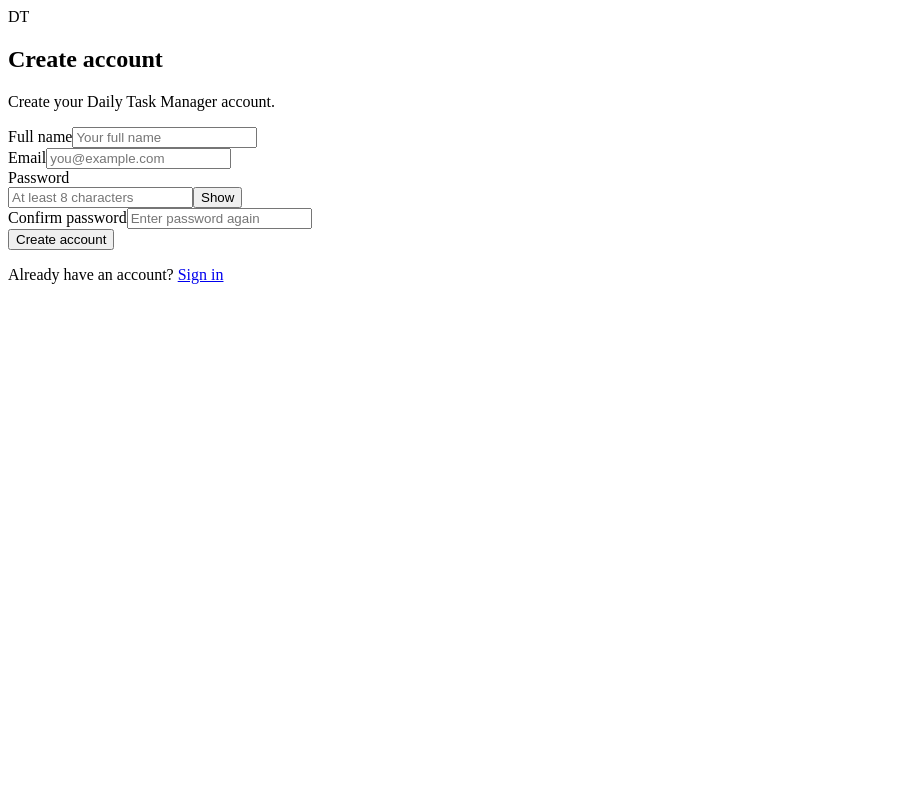
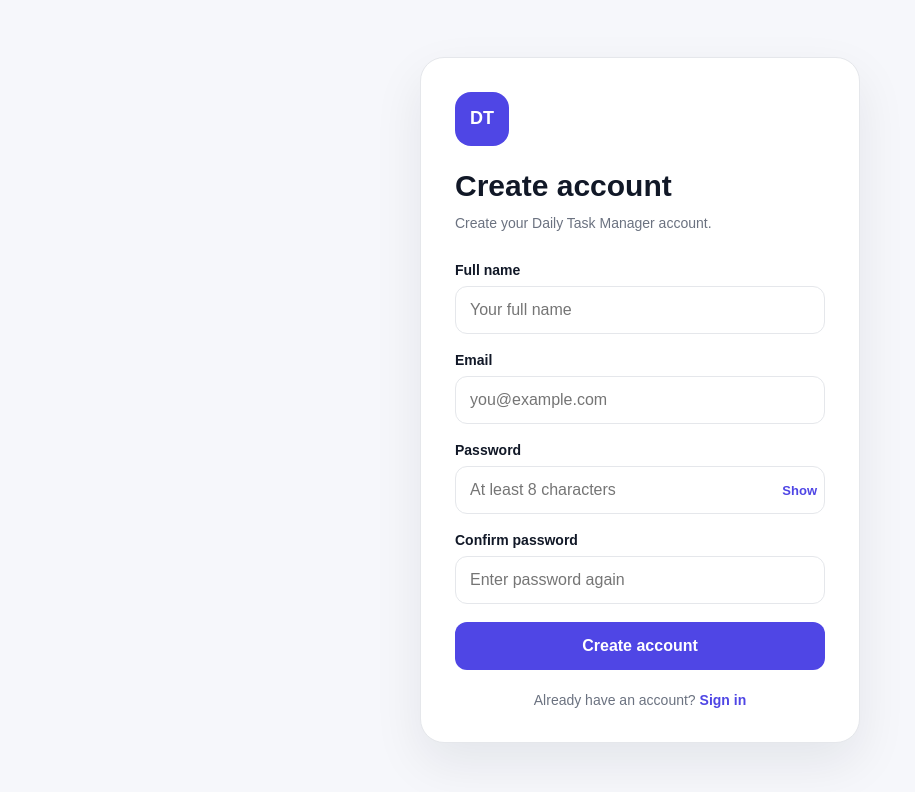
Before and after one commit to usama705705-art/daily-task-manager, a Next.js app: page /register in a window 1280 px wide. Shown: the top 792 px of the page, without its empty margins (0-915 px from the left). Built offline with nearby package versions, Linux system fonts and the light colour scheme; no server answers.

Commit message:
Update globals.css

```diff
--- a/src/app/globals.css
+++ b/src/app/globals.css
@@ -1,3 +1,285 @@
+:root {
+  --background: #f6f7fb;
+  --foreground: #111827;
+  --card: #ffffff;
+  --border: #e5e7eb;
+  --primary: #4f46e5;
+  --primary-hover: #4338ca;
+  --muted: #6b7280;
+  --success: #16a34a;
+  --danger: #dc2626;
+}
+
+* {
+  box-sizing: border-box;
+  padding: 0;
+  margin: 0;
+}
+
+html {
+  scroll-behavior: smooth;
+}
+
+body {
+  background: var(--background);
+  color: var(--foreground);
+  font-family: Arial, Helvetica, sans-serif;
+  min-height: 100vh;
+}
+
+button,
+input,
+textarea,
+select {
+  font: inherit;
+}
+
+button {
+  cursor: pointer;
+}
+
+button:disabled {
+  cursor: not-allowed;
+  opacity: 0.65;
+}
+
+a {
+  color: inherit;
+  text-decoration: none;
+}
+
+::selection {
+  background: var(--primary);
+  color: #fff;
+}
+
+::-webkit-scrollbar {
+  width: 8px;
+  height: 8px;
+}
+
+::-webkit-scrollbar-track {
+  background: transparent;
+}
+
+::-webkit-scrollbar-thumb {
+  background: #c7cad1;
+  border-radius: 999px;
+}
+
+::-webkit-scrollbar-thumb:hover {
+  background: #9ca3af;
+}
+
+/* Login */
+
+.login-page {
+  min-height: 100vh;
+  display: flex;
+  align-items: center;
+  justify-content: center;
+  padding: 24px;
+}
+
+.login-card {
+  width: 100%;
+  max-width: 440px;
+  padding: 34px;
+  border: 1px solid var(--border);
+  border-radius: 24px;
+  background: var(--card);
+  box-shadow: 0 20px 50px rgba(17, 24, 39, 0.08);
+}
+
+.login-logo {
+  width: 54px;
+  height: 54px;
+  display: grid;
+  place-items: center;
+  margin-bottom: 22px;
+  border-radius: 16px;
+  background: var(--primary);
+  color: #fff;
+  font-size: 18px;
+  font-weight: 800;
+}
+
+.login-card h1 {
+  font-size: 30px;
+  line-height: 1.2;
+}
+
+.login-subtitle {
+  margin-top: 8px;
+  color: var(--muted);
+  font-size: 14px;
+  line-height: 1.6;
+}
+
+.login-form {
+  display: grid;
+  gap: 18px;
+  margin-top: 28px;
+}
+
+.form-field {
+  display: grid;
+  gap: 8px;
+}
+
+.form-field label {
+  font-size: 14px;
+  font-weight: 700;
+}
+
+.form-field input {
+  width: 100%;
+  height: 48px;
+  padding: 0 14px;
+  border: 1px solid var(--border);
+  border-radius: 12px;
+  outline: none;
+  background: #fff;
+  color: var(--foreground);
+  transition:
+    border-color 0.2s ease,
+    box-shadow 0.2s ease;
+}
+
+.form-field input:focus {
+  border-color: var(--primary);
+  box-shadow: 0 0 0 4px rgba(79, 70, 229, 0.1);
+}
+
+.password-wrapper {
+  position: relative;
+}
+
+.password-wrapper input {
+  padding-right: 76px;
+}
+
+.password-toggle {
+  position: absolute;
+  top: 50%;
+  right: 8px;
+  transform: translateY(-50%);
+  border: 0;
+  background: transparent;
+  color: var(--primary);
+  font-size: 13px;
+  font-weight: 700;
+}
+
+.login-button {
+  width: 100%;
+  min-height: 48px;
+  border: 0;
+  border-radius: 12px;
+  background: var(--primary);
+  color: #fff;
+  font-weight: 700;
+  transition: background 0.2s ease;
+}
+
+.login-button:hover {
+  background: var(--primary-hover);
+}
+
+.login-error {
+  padding: 11px 13px;
+  border: 1px solid #fecaca;
+  border-radius: 10px;
+  background: #fef2f2;
+  color: var(--danger);
+  font-size: 13px;
+  line-height: 1.5;
+}
+
+.auth-links {
+  margin-top: 22px;
+  text-align: center;
+  color: var(--muted);
+  font-size: 14px;
+}
+
+.auth-links a {
+  color: var(--primary);
+  font-weight: 700;
+}
+
+.auth-links a:hover {
+  text-decoration: underline;
+}
+
+/* Auth loading */
+
+.auth-loading {
+  min-height: 100vh;
+  display: grid;
+  place-items: center;
+  padding: 24px;
+}
+
+.auth-loading-card {
+  display: grid;
+  justify-items: center;
+  gap: 14px;
+  padding: 30px;
+  color: var(--muted);
+}
+
+.auth-loading-spinner {
+  width: 34px;
+  height: 34px;
+  border: 3px solid var(--border);
+  border-top-color: var(--primary);
+  border-radius: 50%;
+  animation: auth-spin 0.8s linear infinite;
+}
+
+@keyframes auth-spin {
+  to {
+    transform: rotate(360deg);
+  }
+}
+
+/* Dashboard */
+
+.dashboard-page {
+  width: 100%;
+  max-width: 1280px;
+  margin: 0 auto;
+  padding: 32px 24px 48px;
+}
+
+.dashboard-header {
+  display: flex;
+  align-items: center;
+  justify-content: space-between;
+  gap: 20px;
+}
+
+.dashboard-eyebrow {
+  color: var(--primary);
+  font-size: 12px;
+  font-weight: 800;
+  letter-spacing: 0.08em;
+  text-transform: uppercase;
+}
+
+.dashboard-header h1 {
+  margin-top: 5px;
+  font-size: 32px;
+  line-height: 1.2;
+}
+
+.dashboard-welcome {
+  margin-top: 7px;
+  color: var(--muted);
+  font-size: 14px;
+}
+
 .dashboard-header-actions {
   display: flex;
   align-items: center;
@@ -15,6 +297,58 @@
   color: var(--primary);
   font-size: 14px;
   font-weight: 700;
+}
+
+.logout-button {
+  min-height: 40px;
+  padding: 0 16px;
+  border: 1px solid var(--border);
+  border-radius: 10px;
+  background: var(--card);
+  color: var(--foreground);
+  font-weight: 700;
+}
+
+.logout-button:hover {
+  background: #f3f4f6;
+}
+
+.dashboard-grid {
+  display: grid;
+  grid-template-columns: repeat(4, minmax(0, 1fr));
+  gap: 16px;
+  margin-top: 28px;
+}
+
+.dashboard-card {
+  min-height: 150px;
+  padding: 20px;
+  border: 1px solid var(--border);
+  border-radius: 18px;
+  background: var(--card);
+  box-shadow: 0 8px 30px rgba(17, 24, 39, 0.05);
+}
+
+.dashboard-card-label {
+  display: block;
+  color: var(--muted);
+  font-size: 13px;
+  font-weight: 600;
+}
+
+.dashboard-card strong {
+  display: block;
+  margin-top: 14px;
+  font-size: 34px;
+  line-height: 1;
+}
+
+.dashboard-card-note {
+  display: block;
+  margin-top: 8px;
+  color: var(--muted);
+  font-size: 12px;
+  line-height: 1.4;
 }
 
 .dashboard-section {
@@ -71,14 +405,6 @@
   line-height: 1.6;
 }
 
-.dashboard-card-note {
-  display: block;
-  margin-top: 8px;
-  color: var(--muted);
-  font-size: 12px;
-  line-height: 1.4;
-}
-
 .dashboard-management-grid {
   display: grid;
   grid-template-columns: repeat(4, minmax(0, 1fr));
@@ -94,9 +420,9 @@
 
 .dashboard-management-card span {
   display: block;
+  margin-bottom: 8px;
   color: var(--muted);
   font-size: 13px;
-  margin-bottom: 8px;
 }
 
 .dashboard-management-card strong {
@@ -104,14 +430,25 @@
   font-size: 15px;
 }
 
+/* Mobile */
+
 @media (max-width: 760px) {
+  .dashboard-page {
+    padding: 22px 16px 36px;
+  }
+
   .dashboard-header {
     align-items: flex-start;
+    flex-direction: column;
   }
 
   .dashboard-header-actions {
     width: 100%;
     justify-content: space-between;
+  }
+
+  .dashboard-grid {
+    grid-template-columns: repeat(2, minmax(0, 1fr));
   }
 
   .dashboard-section {
@@ -125,6 +462,23 @@
 }
 
 @media (max-width: 480px) {
+  .login-page {
+    padding: 16px;
+  }
+
+  .login-card {
+    padding: 24px 20px;
+    border-radius: 18px;
+  }
+
+  .login-card h1 {
+    font-size: 26px;
+  }
+
+  .dashboard-grid {
+    grid-template-columns: 1fr;
+  }
+
   .dashboard-header-actions {
     flex-wrap: wrap;
   }
```
